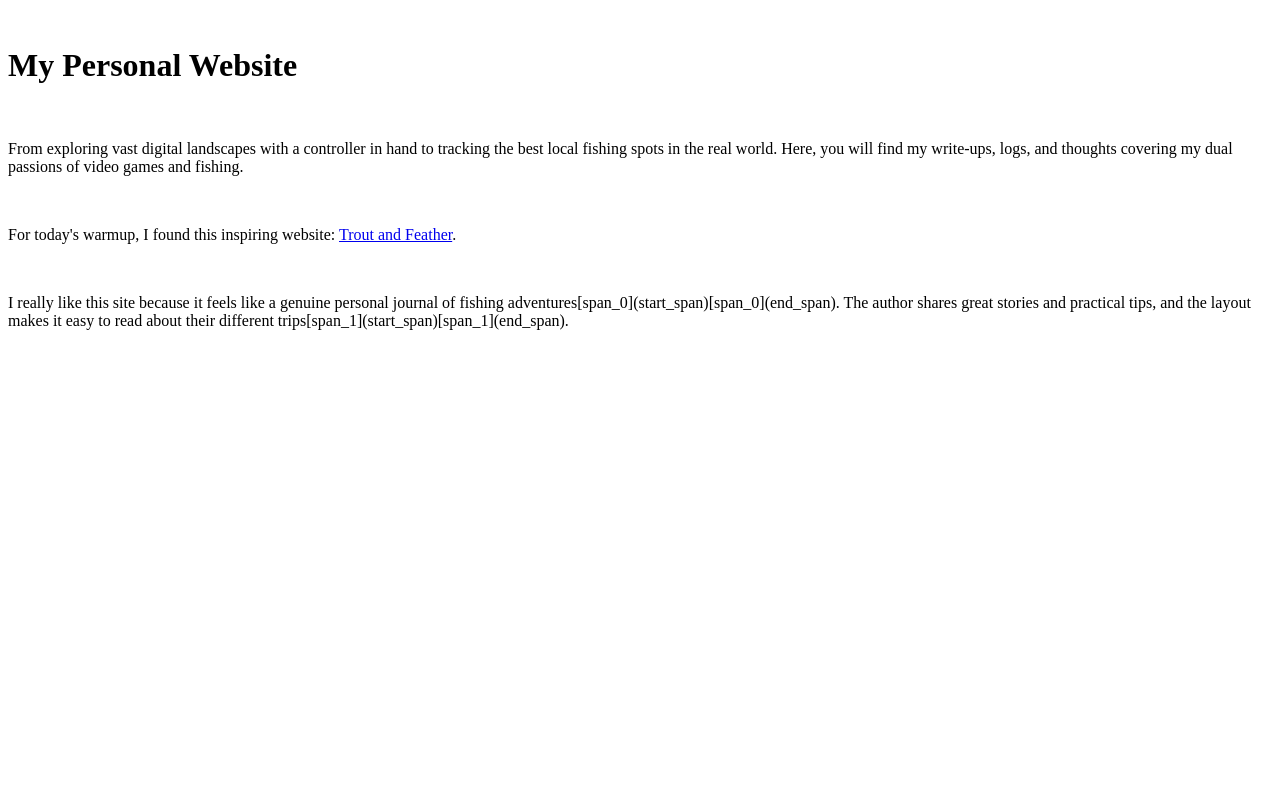
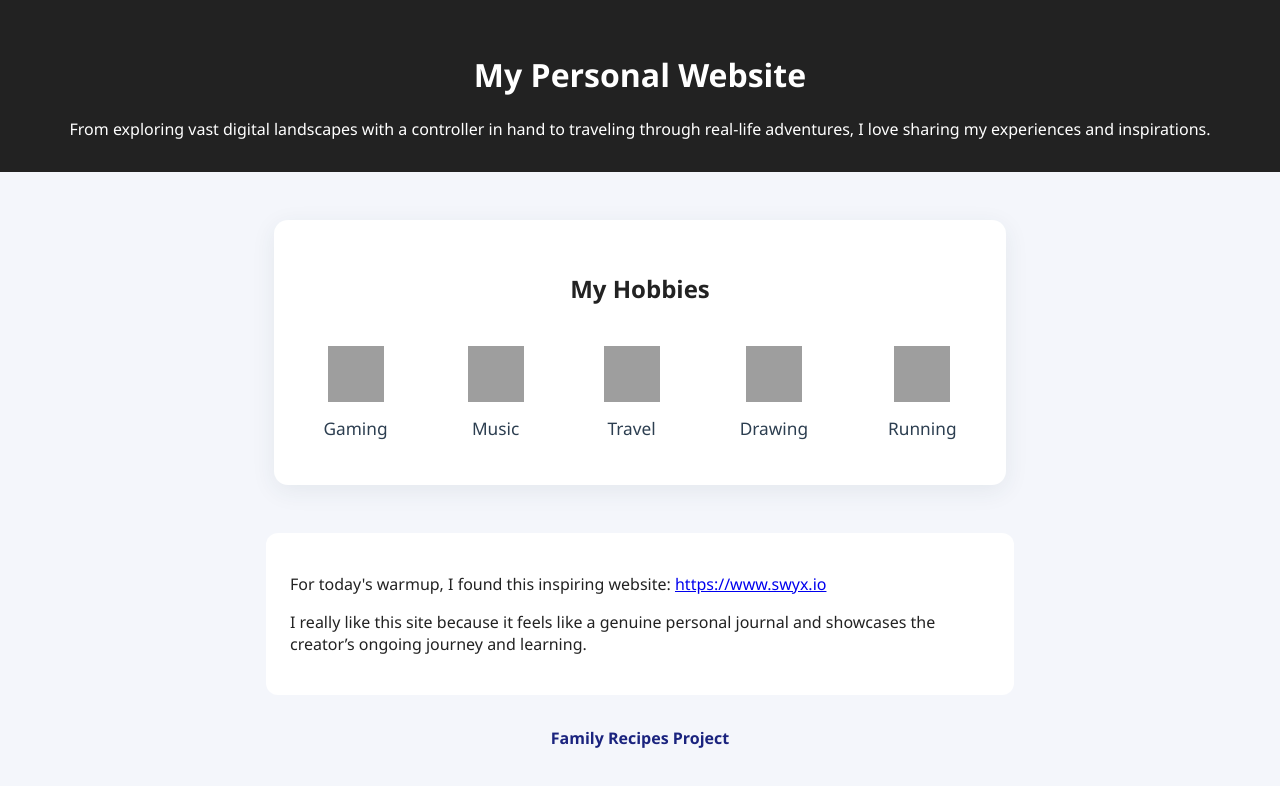
Before and after one commit to 1024481/1024481.github.io, a plain HTML site: page index.html in a window 1280 px wide. Drawn offline with Linux system fonts and the light colour scheme; grey boxes are pictures that could not be loaded.

Commit message:
added cool animation

```diff
--- a/index.html
+++ b/index.html
@@ -1,9 +1,140 @@
+<!DOCTYPE html>
+<html lang="en">
+<head>
+  <meta charset="UTF-8">
+  <meta name="viewport" content="width=device-width, initial-scale=1.0">
+  <title>My Personal Website</title>
+  <style>
+    body {
+      font-family: 'Segoe UI', Arial, sans-serif;
+      background: #f4f6fb;
+      color: #222;
+      margin: 0;
+      padding: 0;
+    }
+    header {
+      background: #222;
+      color: #fff;
+      padding: 2em 0 1em 0;
+      text-align: center;
+    }
+    #hobbies {
+      margin: 3em auto;
+      max-width: 700px;
+      background: #fff;
+      border-radius: 14px;
+      box-shadow: 0 6px 24px rgba(44,62,80,0.08);
+      padding: 2em 1em 2em 1em;
+      text-align: center;
+    }
+    #hobbies h2 {
+      margin-bottom: 1.2em;
+    }
+    .hobby-list {
+      display: flex;
+      justify-content: center;
+      gap: 3em;
+      flex-wrap: wrap;
+    }
+    .hobby-item {
+      display: flex;
+      flex-direction: column;
+      align-items: center;
+      transition: transform 0.2s;
+      cursor: pointer;
+      padding: 0.8em 1em;
+      border-radius: 10px;
+    }
+    .hobby-item:hover {
+      background: #f0f4ff;
+      transform: scale(1.1) rotate(-5deg);
+      box-shadow: 0 2px 8px rgba(52, 69, 99, 0.10);
+    }
+    .hobby-item img {
+      width: 56px;
+      height: 56px;
+      transition: transform 0.3s;
+      margin-bottom: 0.6em;
+    }
+    .hobby-item span {
+      font-size: 1.08em;
+      margin-top: 0.3em;
+      color: #2c3e50;
+      font-weight: 500;
+    }
+    nav {
+      margin: 2em auto;
+      text-align: center;
+    }
+    nav ul {
+      list-style-type: none;
+      padding: 0;
+    }
+    nav li {
+      display: inline-block;
+      margin: 0 1em;
+    }
+    nav a {
+      color: #1a237e;
+      text-decoration: none;
+      font-weight: bold;
+      transition: color 0.2s;
+    }
+    nav a:hover {
+      color: #3949ab;
+    }
+    @media (max-width: 600px) {
+      .hobby-list {
+        flex-direction: column;
+        gap: 1.5em;
+      }
+      nav li {
+        display: block;
+        margin-bottom: 0.8em;
+      }
+    }
+  </style>
+</head>
 <body>
-  <h1>My Personal Website</h1>
-
-  <p>From exploring vast digital landscapes with a controller in hand to tracking the best local fishing spots in the real world. Here, you will find my write-ups, logs, and thoughts covering my dual passions of video games and fishing.</p>
-
-  <p>For today's warmup, I found this inspiring website: <a href="https://www.troutandfeather.com/fly-fishing">Trout and Feather</a>.</p>
-
-  <p>I really like this site because it feels like a genuine personal journal of fishing adventures[span_0](start_span)[span_0](end_span). The author shares great stories and practical tips, and the layout makes it easy to read about their different trips[span_1](start_span)[span_1](end_span).</p>
+  <header>
+    <h1>My Personal Website</h1>
+    <p>From exploring vast digital landscapes with a controller in hand to traveling through real-life adventures, I love sharing my experiences and inspirations.</p>
+  </header>
+  <section id="hobbies">
+    <h2>My Hobbies</h2>
+    <div class="hobby-list">
+      <div class="hobby-item">
+        <img src="https://cdn.jsdelivr.net/gh/twitter/twemoji@14.0.2/assets/72x72/1f3ae.png" alt="Gaming Controller" />
+        <span>Gaming</span>
+      </div>
+      <div class="hobby-item">
+        <img src="https://cdn.jsdelivr.net/gh/twitter/twemoji@14.0.2/assets/72x72/1f3b5.png" alt="Music Note" />
+        <span>Music</span>
+      </div>
+      <div class="hobby-item">
+        <img src="https://cdn.jsdelivr.net/gh/twitter/twemoji@14.0.2/assets/72x72/1f30d.png" alt="Globe" />
+        <span>Travel</span>
+      </div>
+      <div class="hobby-item">
+        <img src="https://cdn.jsdelivr.net/gh/twitter/twemoji@14.0.2/assets/72x72/1f58c.png" alt="Art Palette" />
+        <span>Drawing</span>
+      </div>
+      <div class="hobby-item">
+        <img src="https://cdn.jsdelivr.net/gh/twitter/twemoji@14.0.2/assets/72x72/1f3c3.png" alt="Running" />
+        <span>Running</span>
+      </div>
+    </div>
+  </section>
+  <main style="max-width: 700px; margin: 2em auto; background: #fff; border-radius: 12px; padding: 1.5em;">
+    <p>For today's warmup, I found this inspiring website:
+      <a href="https://www.swyx.io" target="_blank" rel="noopener">https://www.swyx.io</a>
+    </p>
+    <p>I really like this site because it feels like a genuine personal journal and showcases the creator’s ongoing journey and learning.</p>
+  </main>
+  <nav>
+    <ul>
+      <li><a href="projects/recipes/index.html">Family Recipes Project</a></li>
+    </ul>
+  </nav>
 </body>
+</html>
```
